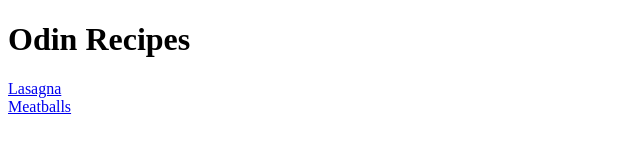
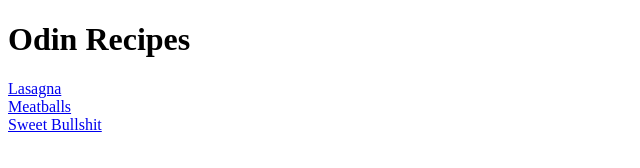
Before and after one commit to Wushvuzulle/odin-recipes, a plain HTML site: page index.html in a window 1280 px wide. Shown: the whole page, without its empty margins (0-640 px from the left). Drawn offline with Linux system fonts and the light colour scheme.

Commit message:
upd index

```diff
--- a/index.html
+++ b/index.html
@@ -10,5 +10,7 @@
         <br>
         <a href="./recipes/meatballs.html">Meatballs</a>
         <br>
+        <a href="./recipes/bullshit.html">Sweet Bullshit</a>
+        <br>
     </body>
 </html>
```
